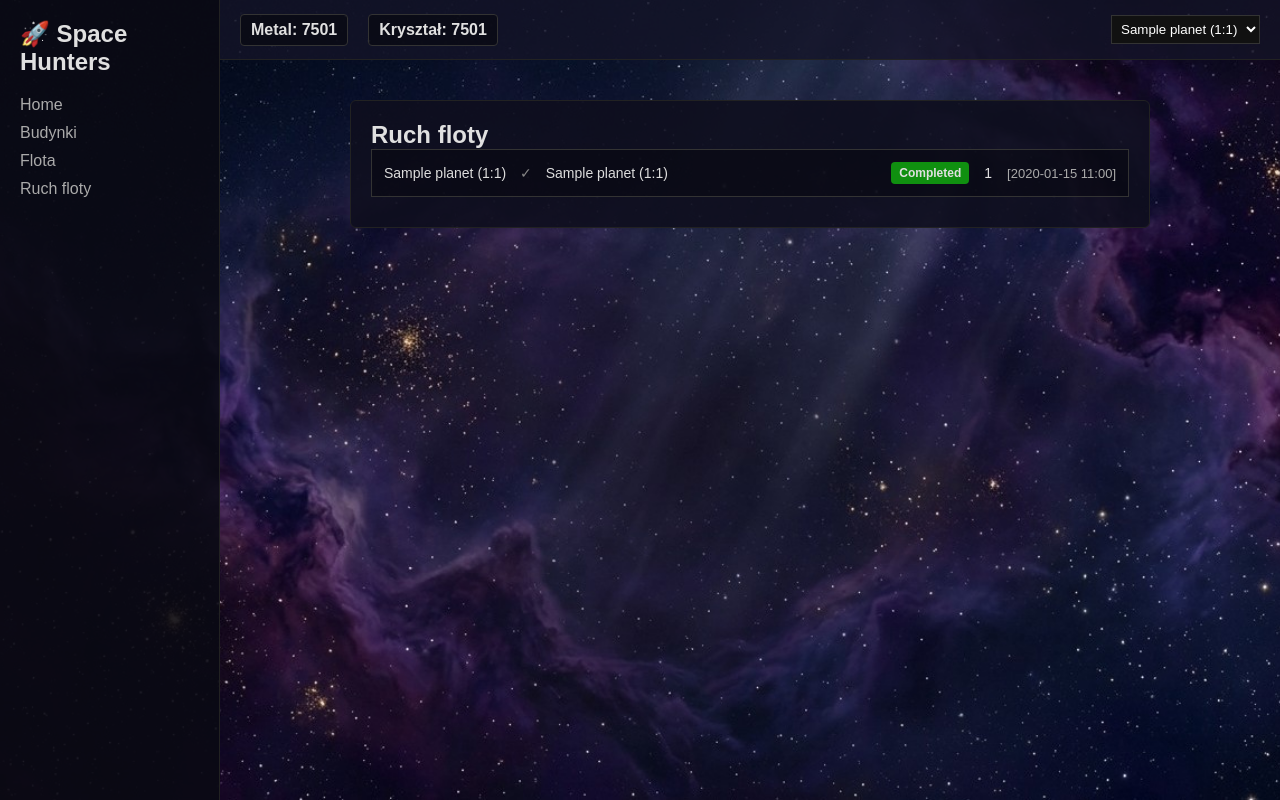
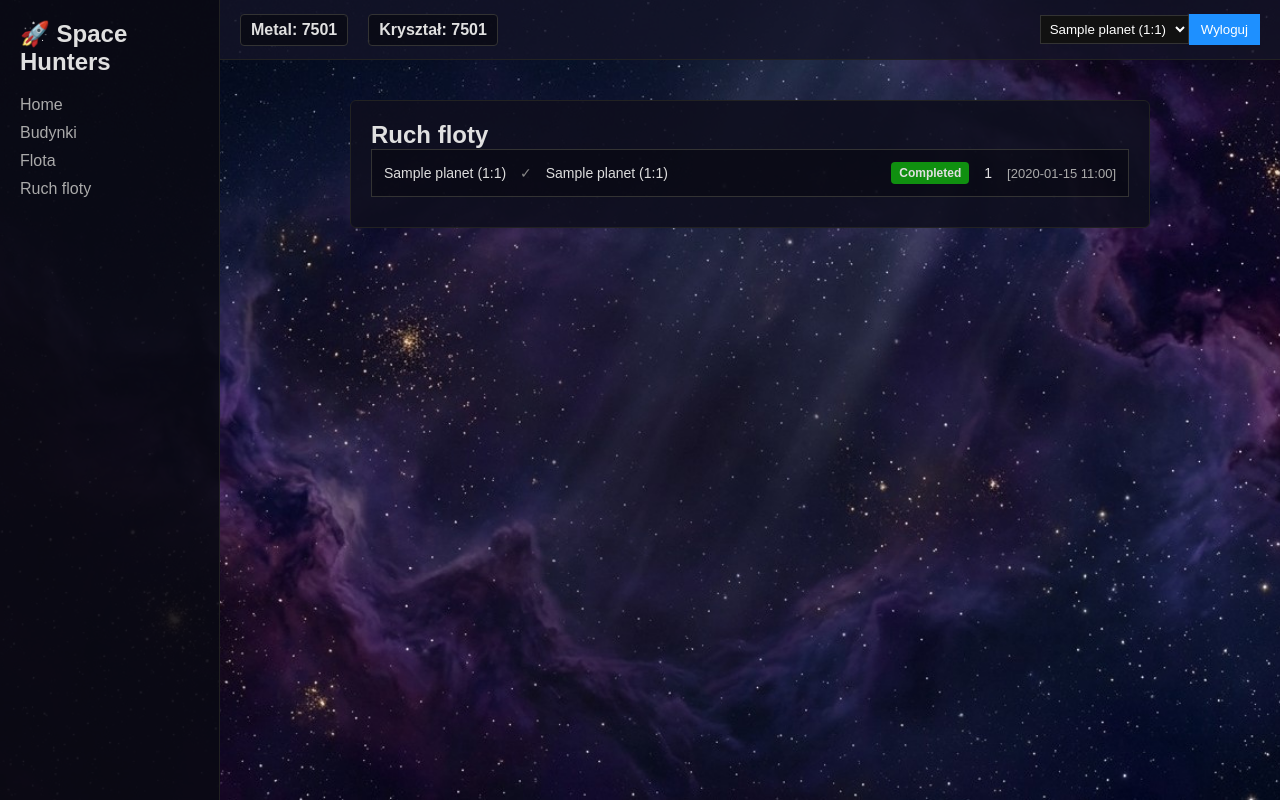
Before and after one commit to Lord-zet/spacehunters, a Django app: page /game/planet/1/fleets/ in a window 1280 px wide. Run offline with Django 5.2, Linux system fonts and the light colour scheme; a user stored in the database is signed in; tables that the repository leaves empty hold one stand-in row (values such as "Sample post").

Commit message:
feat: add logout button

```diff
--- a/src/apps/game/templates/game/base.html
+++ b/src/apps/game/templates/game/base.html
@@ -54,6 +54,13 @@
             </select>
         </div>
 
+        <div>
+            <form method="post" action="{% url 'logout' %}">
+                {% csrf_token %}
+                <button type="submit">Wyloguj</button>
+            </form>
+        </div>
+
     </div>
     {% endif %}
 
```
